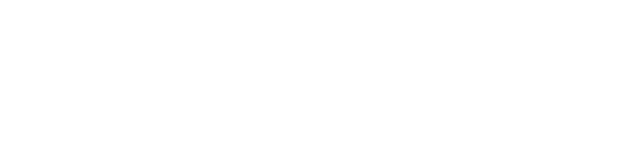
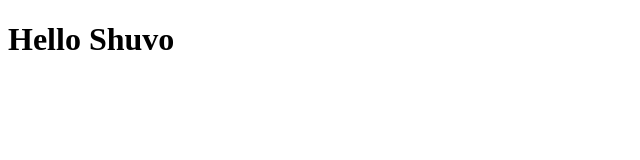
Before and after one commit to Shuvo19013/Shuvo_Portfolio, a plain HTML site: page index.html in a window 1280 px wide. Shown: the whole page, without its empty margins (0-640 px from the left). Drawn offline with Linux system fonts and the light colour scheme.

Commit message:
Updated Html

```diff
--- a/index.html
+++ b/index.html
@@ -6,6 +6,6 @@
     <title>B13_Assignment1</title>
 </head>
 <body>
-
+    <H1>Hello Shuvo</H1>
 </body>
 </html>
```
